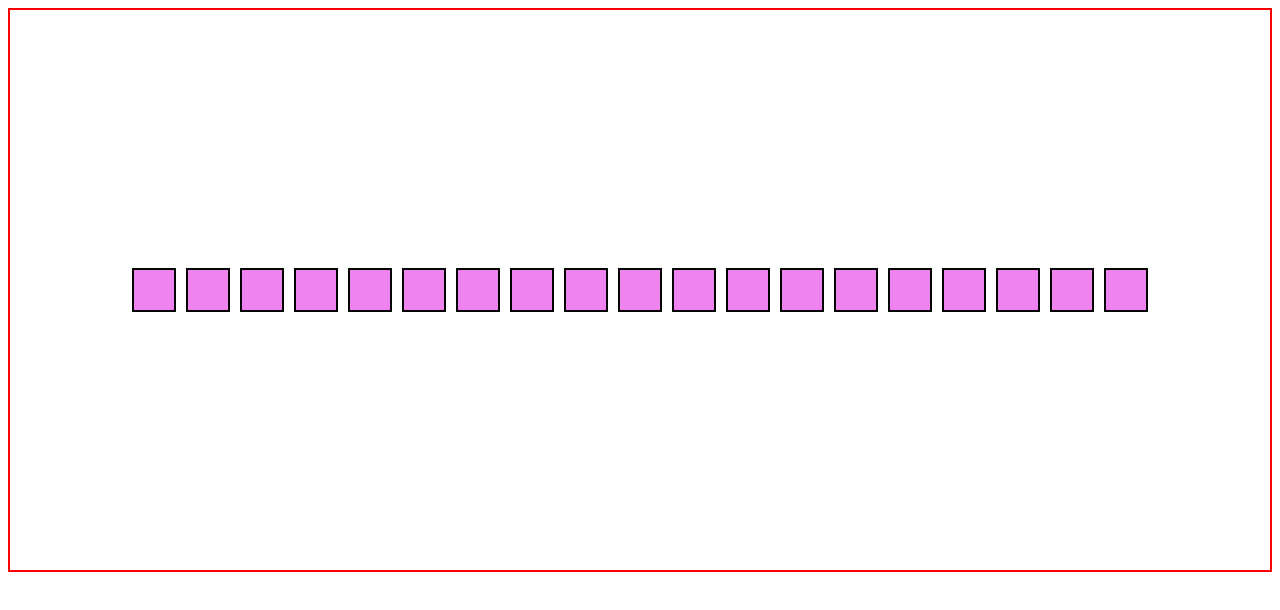
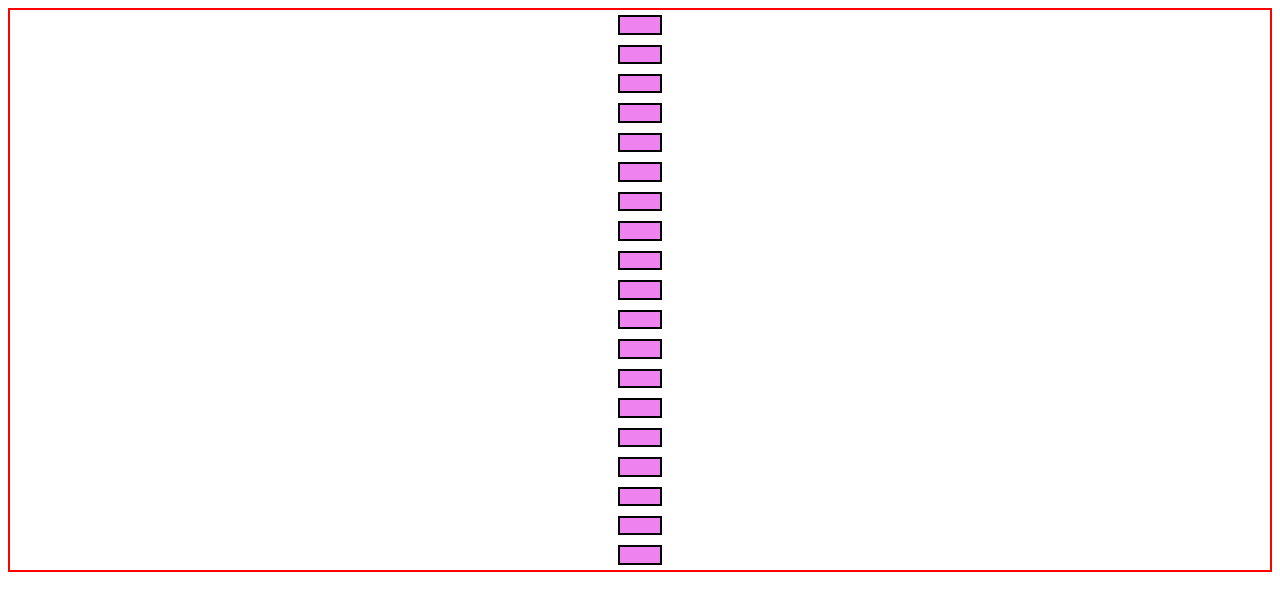
Before and after one commit to RaghuVamsiVajjhula/Sigma_Web_Development, a plain HTML site: page 38 FLEX BOX/index.html in a window 1280 px wide. Drawn offline with Linux system fonts and the light colour scheme.

Commit message:
style.css

```diff
--- a/38 FLEX BOX/style.css
+++ b/38 FLEX BOX/style.css
@@ -31,4 +31,41 @@ need to use the concept of flex box.. */
     /* Also we can set it to left or right.*/
     /* Also we can set it to space around and space between where in space around
     Even the ends also consists of the spaces and in between only the boxes have spaces in between them. */
+
+    /* Also the above discussed properties can also be set to align items. */
+
 }
+
+/* all the items placed are not placed in left to right they are arranged
+according to flex direction. */
+
+/* by default these directions will be placed from left to right
+we can change them using flex direction. */
+
+.container{
+    flex-direction: column;
+    /* We can also set the flex direction to column-reverse where we can
+    see that the number boxes which appear from top to bottom will now be
+    appeared as from bottom to up. */
+    /* In the same manner we can set it to row and row-reverse where we can
+    see that on row we can see the boxes places in the row wise arrangement.
+    AND on row-reverse-direction we can see that the */
+}
+/* There are 2 kinds of axis : Main Axis and Cross Axis
+
+If flex direction is row main axis in the horizontal side and the
+cross axis in the vertical side.
+*/
+/* If the flex directin is column then main axis is in the vertical side and
+the cross axis is in the horizontal side. */
+
+
+/* Justify content:
+This will  not verift and not adjust elements according to horizontal and
+vertical, it will refer to the main axis.
+It will center the main axis always.
+It depends on the flex direction
+    if it is row the main axis is in one direction and it makes it center in another way.
+
+    if it is coloumn the main axis in in another direction and it makes center in another way
+*/
```
